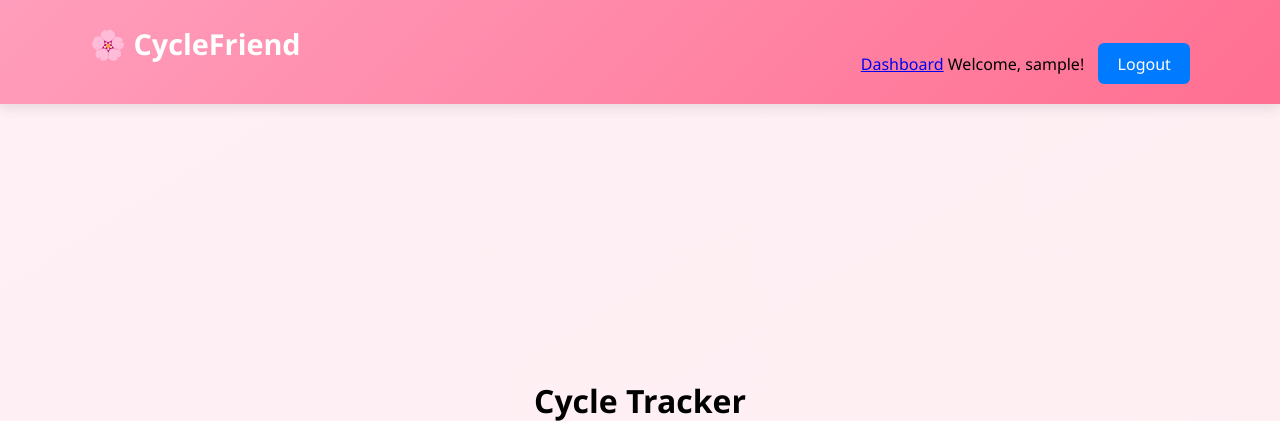
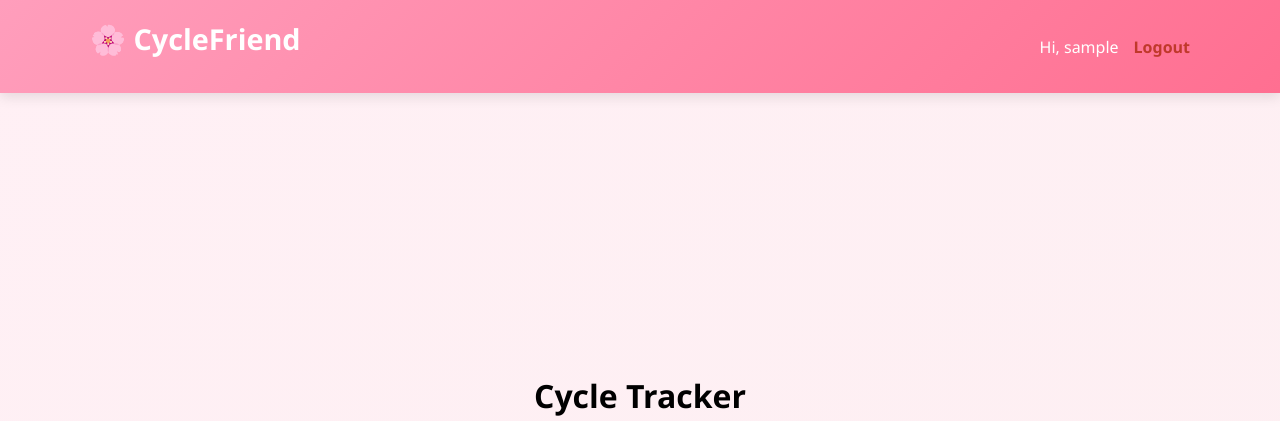
Before and after one commit to Nonyice/cyclefriend, a Flask app: page /dashboard in a window 1280 px wide. Shown: the top 421 px of the page. Run offline with Flask 3, Linux system fonts and the light colour scheme; the visitor is signed in with stand-in values (Sample User, id 1); some libraries are stand-ins or nearby versions.

Commit message:
now a beauty

```diff
--- a/templates/base.html
+++ b/templates/base.html
@@ -14,21 +14,12 @@
     <div class="header-content">
         <h1 class="brand">🌸 CycleFriend</h1>
 
-       <header>
-  <nav class="nav">
-    <a href="{{ url_for('dashboard') }}">Dashboard</a>
-
-    {% if current_user.is_authenticated %}
-      <span>Welcome, {{ current_user.username }}!</span>
-      <!-- Logout link -->
-      <a href="{{ url_for('auth.logout') }}" class="button logout-button">Logout</a>
-    {% else %}
-      <a href="{{ url_for('auth.login') }}" class="button login-button">Login</a>
-      <a href="{{ url_for('auth.register') }}" class="button register-button">Register</a>
-    {% endif %}
-  </nav>
-</header>
-
+        {% if current_user.is_authenticated %}
+        <div class="user-area">
+            <span class="username">Hi, {{ current_user.username }}</span>
+            <a href="{{ url_for('auth.logout') }}" class="logout-btn">Logout</a>
+        </div>
+        {% endif %}
     </div>
 </header>
 
```
